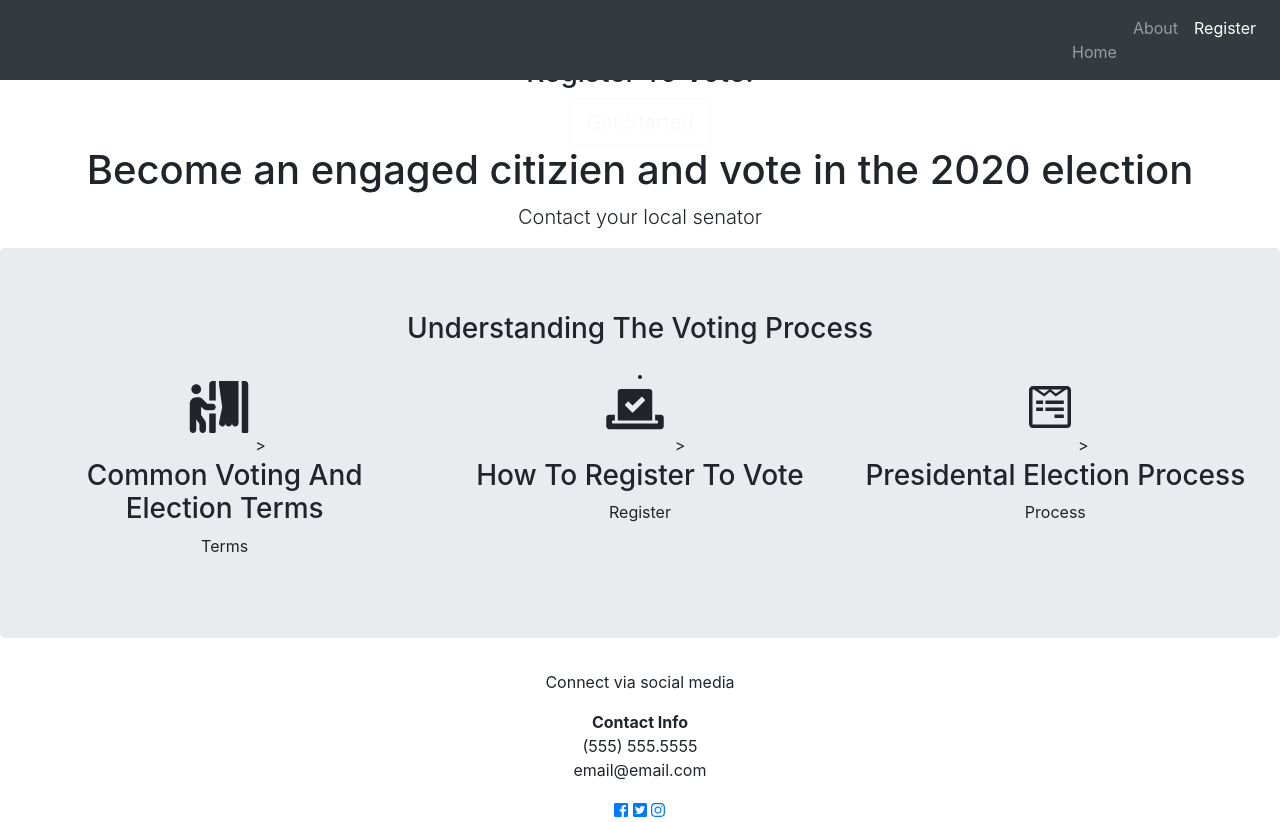
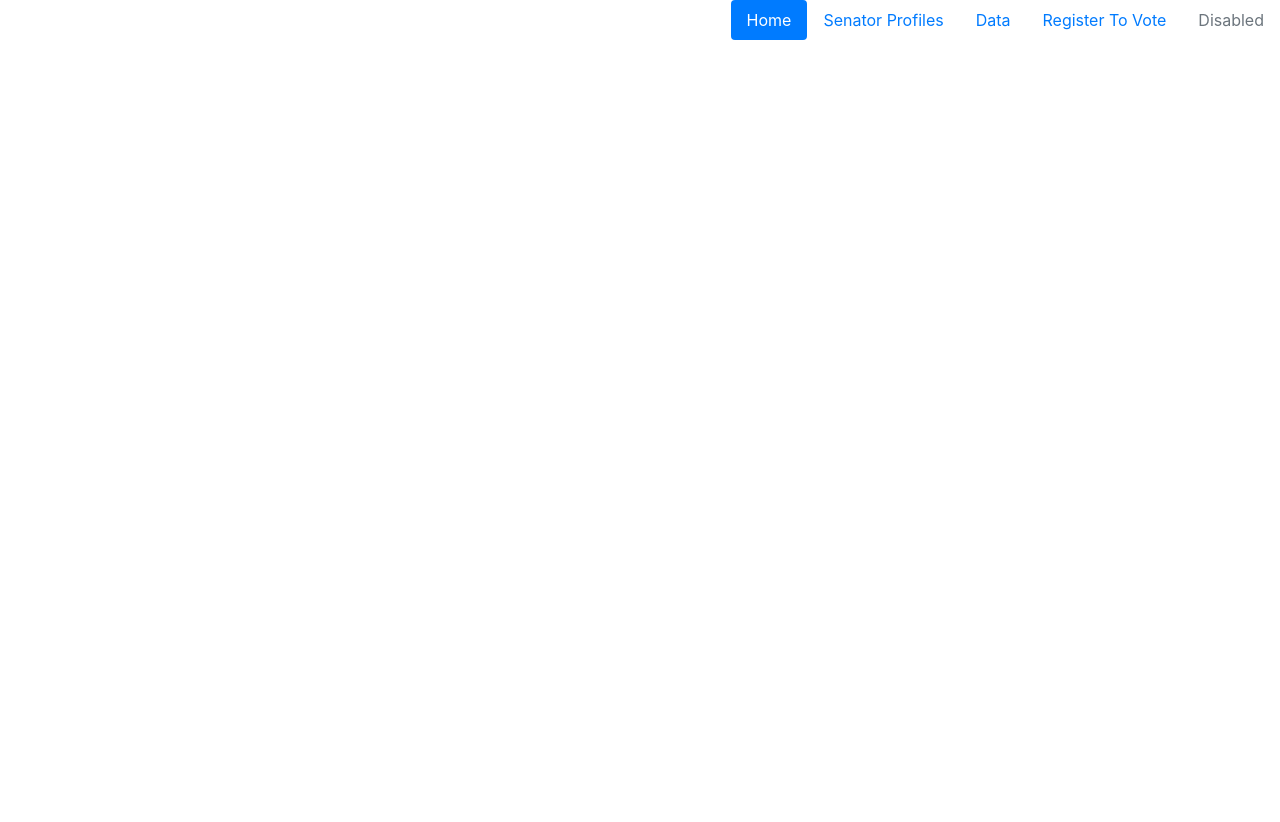
Before and after one commit to IrronWilliams/Capstone, a Django app: page /base/ in a window 1280 px wide. After the commit the page ends 40 px from the top, so only its background shows below. Run offline with Django 3.2, Linux system fonts and the light colour scheme; some libraries are stand-ins or nearby versions.

Commit message:
added nav bar

```diff
--- a/capstoneapp/templates/capstoneapp/base.html
+++ b/capstoneapp/templates/capstoneapp/base.html
@@ -1,3 +1,8 @@
+
+
+
+
+
 <!DOCTYPE html>
 {% load static %}
 
@@ -11,159 +16,45 @@
 	<link rel="stylesheet" href="https://stackpath.bootstrapcdn.com/bootstrap/4.3.1/css/bootstrap.min.css" integrity="sha384-ggOyR0iXCbMQv3Xipma34MD+dH/1fQ784/j6cY/iJTQUOhcWr7x9JvoRxT2MZw1T" crossorigin="anonymous">
     <link rel="stylesheet" type="text/css" href="{% static 'style.css' %}">
 
-    <style type="text/css">
-        .home-inner {
-            background-image: url("{% static 'images\ballotbox.jpg' %}");
-        }
+</head>
 
+<div id="home"> </div>
 
-    </style>
+<!-- Start Navigation -->
+    <ul class="nav nav-pills justify-content-end">
+        <li class="nav-item">
+            <a class="nav-link active" href="home">Home</a>
+        </li>
+        <li class="nav-item">
+            <a class="nav-link" href="{% url 'capstoneapp:profiles' %}">Senator Profiles</a> <!-- url acts as a reverse lookup -->
+        </li>
+        <li class="nav-item">
+            <a class="nav-link" href="{% url 'capstoneapp:census' %}">Data</a>
+        </li>
+        <li class="nav-item">
+                <a class="nav-link" href="vote">Register To Vote</a>
+        </li>
+        <li class="nav-item">
+            <a class="nav-link disabled" href="#" tabindex="-1" aria-disabled="true">Disabled</a>
+        </li>
+    </ul>
+<!-- End Navigation-->
+
+<!--Start about Section  ID for Bootstrap Scroll Spy. 2nd Id for the home navigation link-->
+<div id="about" > </div>
+
+<!--Start about Section  ID for Bootstrap Scroll Spy. 2nd Id for the home navigation link-->
+<div id="profile" > </div>
+
+<!--Start about Section  ID for Bootstrap Scroll Spy. 2nd Id for the home navigation link-->
+<div id="data" > </div>
+
+<!--Start about Section  ID for Bootstrap Scroll Spy. 2nd Id for the home navigation link-->
+<div id="vote" > </div>
 
 
 
 
-
-</head>
-<!--  Bootstrap Scroll Spy - When scorlling thru websites, sections will highlight in Navigation Bar -->
-<!--  data target = #navbarResponsive is the link to id that will give the navigation -->
-<!--  Next step is to identify id for each section that user will scroll thru, ie Home, About, Sign Up-->
-<body data-spy="scroll" data-target="#navbarResponsive">
-
-<!--Start Home Section. ID for Bootstrap Scroll Spy. 1st Id for the home navigation link-->
-<div id="home">
-
-<!-- Start Navigation -->
-<!--Navigation navbar is html tag for navigation bar, navbar-expand-md is for responsiveness, navbar-dark is color for naviation links,
-    bg-dark will give navigation dark background, fixed-top will force navigation bar to stay fixed at top while scorlling the site.
-    This will return a solid line across the screen-->
-<nav class="navbar navbar-expand-md navbar-dark bg-dark fixed-top">
-    <a class="navbar-brand" href="#" </a> <!--display logo inside navbar-->
-
-    <!-- Creates collapsable navbar toggler button and applies scroll spy via data-target navbarResponsive -->
-     <button class="navbar-toggler" type="button" data-toggle="collapse" data-target="#navbarResponsive">
-        <span class="navbar-toggler-icon"></span> <!-- creates hamburger button inside the collapsable navbar toggler button-->
-    </button>
-
-    <!-- Creating Collapsable Navigation Menu on left hand side.  -->
-    <div class="collapse navbar-collapse" id="navbarResponsive">
-
-       <!-- Creating unordered list items and navigation links-->
-        <ul class="navbar-nav ml-auto">  <!-- ml auto moves to left-->
-            <li class="nav-item">
-                <a class="nav-link" href="#home">Home</a> <!--linking to the home id-->
-            </li>
-             <li class="nav-item">
-                <a class="nav-link" href="#about">About</a>
-            </li>
-             <li class="nav-item">
-                <a class="nav-link" href="#stats">Register</a>
-            </li>
-
-        </ul>
-    </div>
-</nav>
-<!-- End Navigation-->
-
-<!--Start Fixed Image Landing Page. Refers to fixed css file. Used for mobile responsiveness. Also needed to put caption section on landing page  -->
-<div class="landing">
-    <div class="home-wrap">
-        <div class="home-inner">
-        </div>
-    </div>
-</div>
-<!-- Creates comments that will sit on top of the landing page. -->
-<div class="caption text-center">
-    <h1>Welcome To Voting 2020</h1>
-    <h3> Register To Vote! </h3>
-    <a class="btn btn-outline-light btn-lg" href="#about">Get Started</a>
-</div>
-<!-- End Landing Page-->
-
-</div>
-<!-- End Home Section -->
-
-<!--Start about Section  ID for Bootstrap Scroll Spy. 2nd Id for the home navigation link-->
-<div id="about" class="offset"> <!--offset accounts for spacing between sections-->
-
-<!--Text that will appear in section after the Home Page -->
-    <div class="col-12 narrow text-center"> <!-- col-12 add space between section, narrow pads on sides-->
-        <h1> Become an engaged citizien and vote in the 2020 election</h1>
-        <p class="lead"> Contact your local senator </p>
-    </div>
-
-</div>
-<!-- End about Section -->
-
-<!--Start stats Section ID for Bootstrap Scroll Spy. 3rd Id for the home navigation link-->
-<div id="stats" class="offset">
-
-<!-- Start Jumbotron-->
-<div class="jumbotron">
-<div class="narrow text-center"> <!-- narrow brings columns to 75% of the page-->
-
-<!-- Within jumbotron narrow, creating a column length of 12 and within the column putting a heading with stats text -->
-    <div class="col-12">
-        <h3 class="heading">Understanding The Voting Process</h3>
-        <div class="heading-underline"></div>
-    </div>
-
-        <!-- Begin Row. Will have 3 sections each 4 columns -->
-        <div class="row text-center">
-
-        <div class="col-12">
-                <h3 class="heading">.</h3>
-                <div class="heading-underline"></div>
-        </div>
-
-            <div class="col-md-4"> <!-- creating 3 columns-->
-                <div class="feature">
-                    <i class="fas fa-person-booth fa-4x" data-fa-transform="shrink-3 up-5"></i>> <!--icon for circle, 4x original size i stands for icon-->
-                    <h3>Common Voting And Election Terms </h3>
-                    <p>Terms </p>
-                </div>
-            </div>
-
-            <div class="col-md-4"> <!-- creating 3 columns-->
-                <div class="feature">
-                    <i class="fas fa-vote-yea fa-4x" data-fa-transform="shrink-4.5 up-4.5"></i>> <!--icon for circle, 4x original size i stands for icon-->
-                    <h3>How To Register To Vote</h3>
-                    <p>Register</p>
-                </div>
-            </div>
-
-            <div class="col-md-4"> <!-- creating 3 columns-->
-                <div class="feature">
-                    <i class="fab fa-wpforms fa-4x" data-fa-transform="shrink-4 up-5"></i>> <!--icon for circle, 4x original size i stands for icon-->
-                    <h3>Presidental Election Process</h3>
-                    <p>Process</p>
-                </div>
-            </div>
-
-        </div> <!-- End Row-->
-
-</div> <!-- End Narrow-->
-</div> <!-- End Jumbotron-->
-
-<!-- End stats Section -->
-
-
-<!--Start Contact Section ID for Bootstrap Scroll Spy. 6th Id for the home navigation link-->
-<div id="contact" class="offset">
-
-<footer>
-<div class="row justify-content-center">
-    <div class="col-md-5 text-center">
-    <p>Connect via social media</p>
-    <strong>Contact Info</strong>
-    <p>(555) 555.5555<br>email@email.com</p>
-    <a href="" target="_blank"><i class="fab fa-facebook-square"></i></a>
-    <a href="" target="_blank"><i class="fab fa-twitter-square"></i></a>
-    <a href="" target="_blank"><i class="fab fa-instagram"></i></a>
-    </div>
-</div>
-</footer>
-</div>
-<!-- End Contact Section -->
 
 <!--- Bootstrap Files -->
 <script src="https://code.jquery.com/jquery-3.3.1.slim.min.js" integrity="sha384-q8i/X+965DzO0rT7abK41JStQIAqVgRVzpbzo5smXKp4YfRvH+8abtTE1Pi6jizo" crossorigin="anonymous"></script>
--- a/capstoneapp/templates/capstoneapp/census.html
+++ b/capstoneapp/templates/capstoneapp/census.html
@@ -1,3 +1,8 @@
+{%  extends 'capstoneapp/base.html'   %}
+
+{%  block content   %}
+
+
 <!DOCTYPE html>
 
 {% load humanize %} <!-- need to insert commas in numbers. type intcomma in rows-->
@@ -266,3 +271,4 @@
 
 </body>
 </html>
+{%  endblock   %}
--- a/capstoneapp/templates/capstoneapp/profiles.html
+++ b/capstoneapp/templates/capstoneapp/profiles.html
@@ -1,3 +1,8 @@
+{%  extends 'capstoneapp/base.html'   %}
+
+{%  block content   %}
+
+
 <!DOCTYPE html>
 
 {% load static %} <!-- need for image files-->
@@ -121,6 +126,7 @@
 </body>
 </html>
 
+{%  endblock   %}
  <!--
         To print/display a variable from model in a template, use double curly brackets wth variables name inside
         {% for row in data %}  created a variable called data on in census view, which brings in all rows of data. command loops over each row of model. the word "data" (for row in data) needs to match the variable name on the view
--- a/capstoneapp/urls.py
+++ b/capstoneapp/urls.py
@@ -14,5 +14,6 @@ path('chartsmale/', views.chartsmale, name='chartsmale'),
 path('totalvotes/', views.totalvotes, name='totalvotes'),
 path('trendline/', views.trendline, name='trendline'),
 path('about/', views.about, name='about'),
+path('base/', views.base, name='base'),
 
 ]
--- a/capstoneapp/views.py
+++ b/capstoneapp/views.py
@@ -75,7 +75,8 @@ def trendline(request):
     #return HttpResponse('HISTORICAL ')
     return render(request, 'capstoneapp/trendline.html')
 
-#localhost:8000/about
+
+#localhost:8000/base
 def about(request):
     #return HttpResponse('ABOUT PAGE ')
     return render(request, 'capstoneapp/about.html')
```
Also changed, not shown: capstoneapp/templates/capstoneapp/about.html (+19 -31 lines), capstoneapp/templates/capstoneapp/base copy.html (added, +177 -0 lines).
